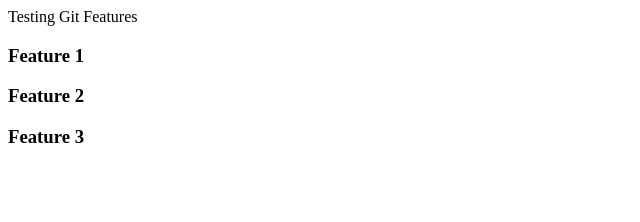
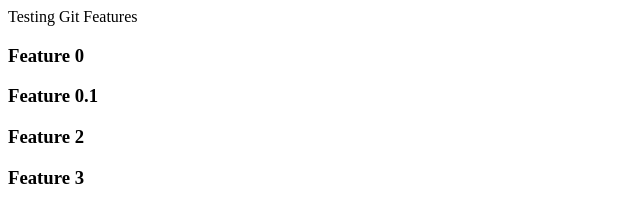
Before and after one commit to SzabolcsBeko/vscode_git, a plain HTML site: page index.html in a window 1280 px wide. Shown: the full height of the page, 0-640 px from the left. Drawn offline with Linux system fonts and the light colour scheme.

Commit message:
Update index.html
Third Commit

```diff
--- a/index.html
+++ b/index.html
@@ -2,7 +2,8 @@
 <head>Testing Git Features</head>
 <body>
     <div>
-        <h3>Feature 1</h3>
+        <h3>Feature 0</h3>
+        <h3>Feature 0.1</h3>
         <h3>Feature 2</h3>
         <h3>Feature 3</h3>
     </div>
```
